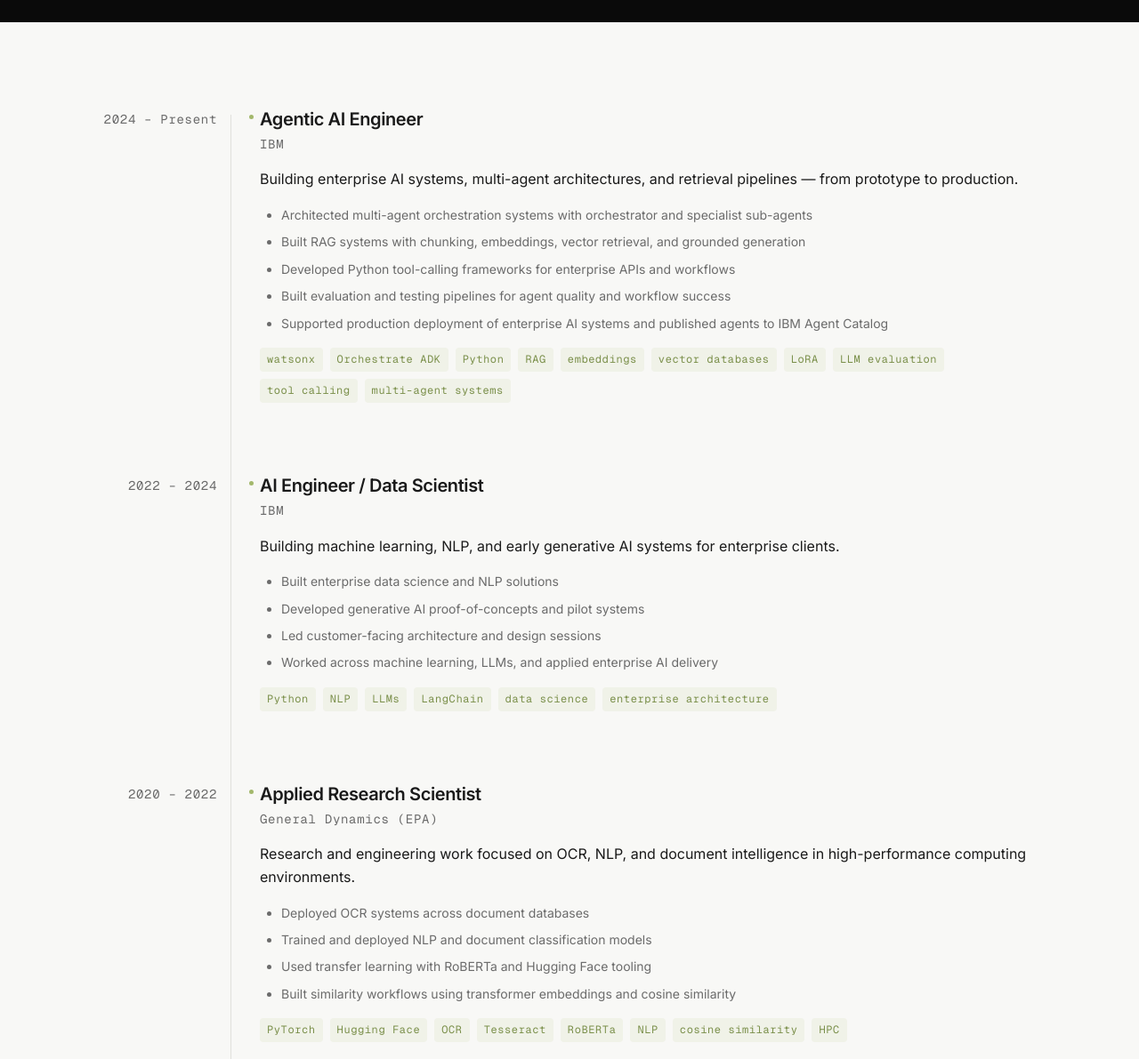
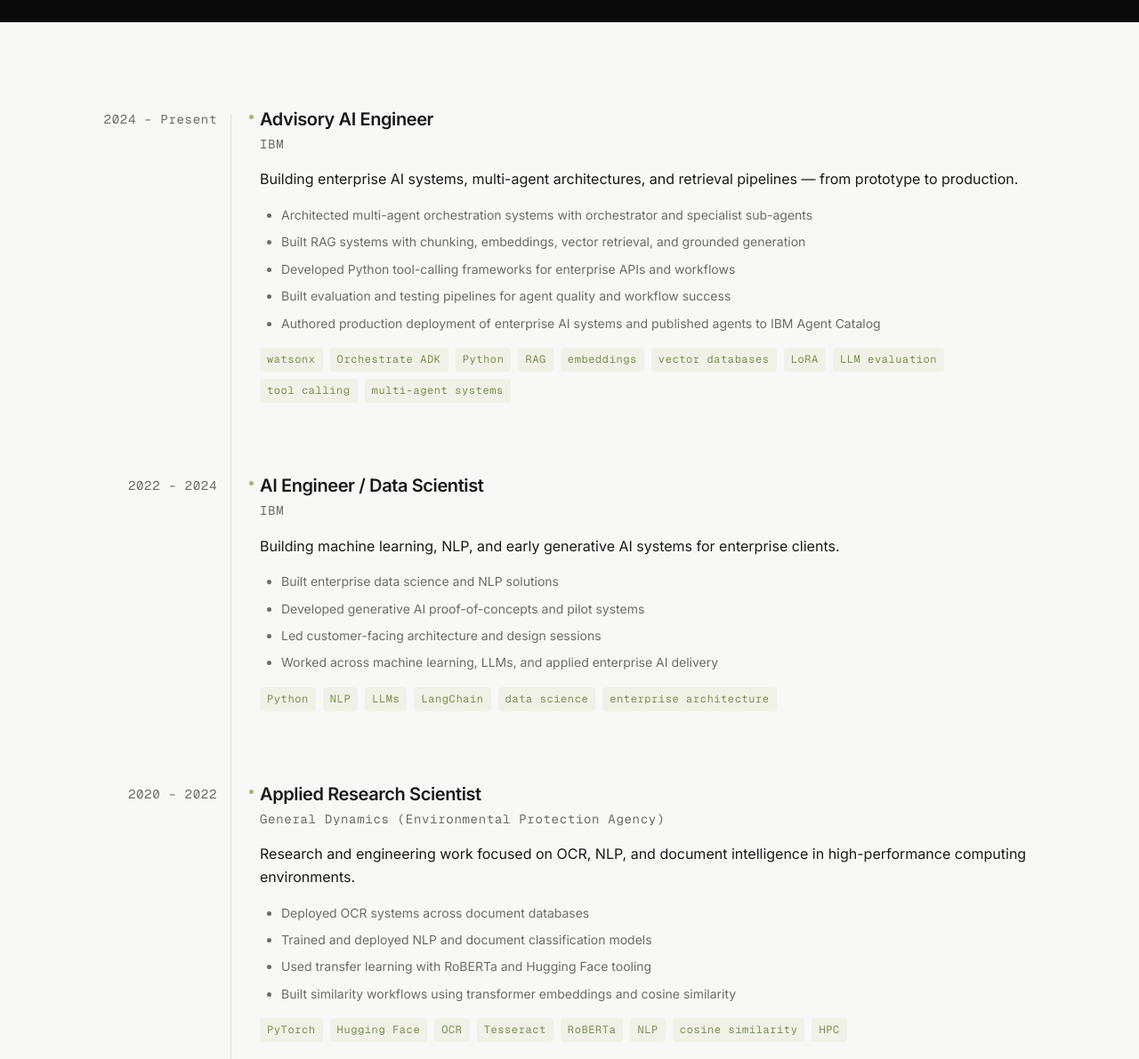
Before and after one commit to cbroker1/cbroker1.github.io, an Astro site: page /experience in a window 1280 px wide. Shown: the part 340-1531 px from the top of the page at 89% size. Built offline with nearby package versions, Linux system fonts and the light colour scheme; Astro itself is replaced by a stand-in of ours.

Commit message:
Update experience entries with refined titles and attributions

```diff
--- a/src/content/experience.md
+++ b/src/content/experience.md
@@ -3,7 +3,7 @@ title: "Experience"
 description: "Career timeline"
 entries:
   - years: "2024 – Present"
-    role: "Agentic AI Engineer"
+    role: "Advisory AI Engineer"
     company: "IBM"
     description: "Building enterprise AI systems, multi-agent architectures, and retrieval pipelines — from prototype to production."
     highlights:
@@ -11,7 +11,7 @@ entries:
       - "Built RAG systems with chunking, embeddings, vector retrieval, and grounded generation"
       - "Developed Python tool-calling frameworks for enterprise APIs and workflows"
       - "Built evaluation and testing pipelines for agent quality and workflow success"
-      - "Supported production deployment of enterprise AI systems and published agents to IBM Agent Catalog"
+      - "Authored production deployment of enterprise AI systems and published agents to IBM Agent Catalog"
     technologies:
       - "watsonx"
       - "Orchestrate ADK"
@@ -43,7 +43,7 @@ entries:
 
   - years: "2020 – 2022"
     role: "Applied Research Scientist"
-    company: "General Dynamics (EPA)"
+    company: "General Dynamics (Environmental Protection Agency)"
     description: "Research and engineering work focused on OCR, NLP, and document intelligence in high-performance computing environments."
     highlights:
       - "Deployed OCR systems across document databases"
@@ -78,13 +78,13 @@ entries:
 
   - years: "2012 – 2016"
     role: "Research"
-    company: "Johns Hopkins, NIDA, University of Minnesota"
+    company: "Johns Hopkins, National Institute of Health, University of Minnesota"
     description: "Neuroscience, psychology, and clinical research grounded in data, signals, and behavior."
     highlights:
       - "Worked on neuroscience and psychology research projects"
       - "Analyzed electrophysiological and behavioral data"
       - "Helped launch clinical research workflows and research operations"
-      - "Contributed to published research"
+      - "Authored published research"
     technologies:
       - "statistics"
       - "PCA"
```
